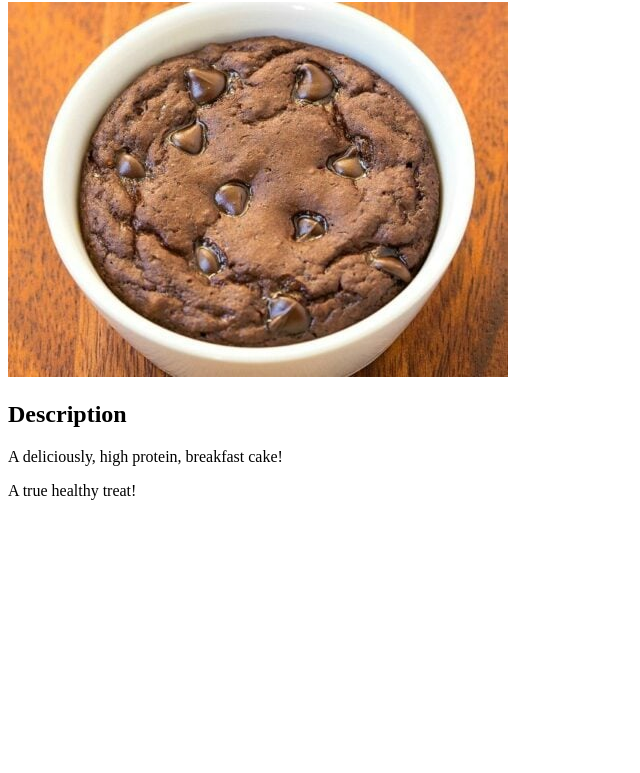
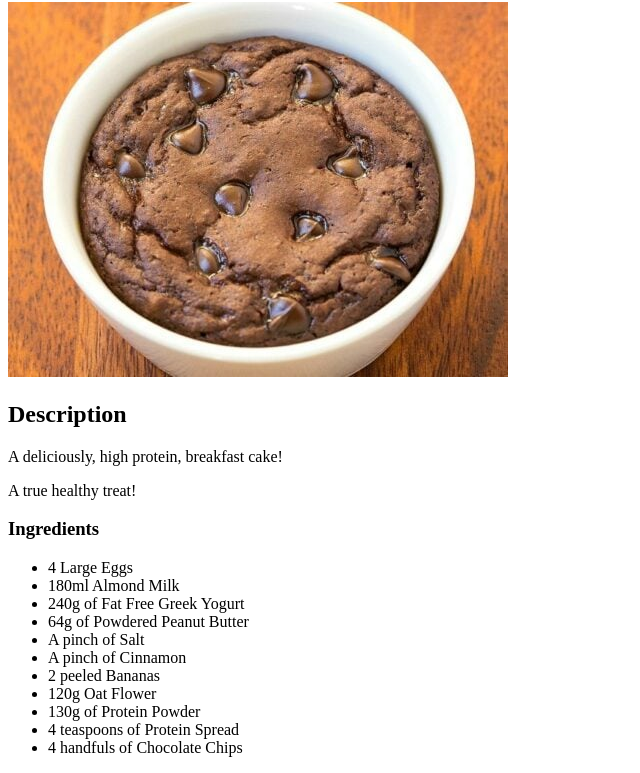
Before and after one commit to Ltys-on/odin-recipies, a plain HTML site: page recipes/breakfast-protein-cakes.html in a window 1280 px wide. Shown: the part 78-851 px from the top of the page, without its empty margins (0-640 px from the left). Before the commit the page ends 800 px from the top, so only its background shows below. Drawn offline with Linux system fonts and the light colour scheme.

Commit message:
Add list of ingredients

```diff
--- a/recipes/breakfast-protein-cakes.html
+++ b/recipes/breakfast-protein-cakes.html
@@ -10,5 +10,19 @@
         <h2>Description</h2>
         <p>A deliciously, high protein, breakfast cake!</p>
         <p>A true healthy treat!</p>
+        <h3>Ingredients</h3>
+        <ul>
+            <li>4 Large Eggs</li>
+            <li>180ml Almond Milk</li>
+            <li>240g of Fat Free Greek Yogurt</li>
+            <li>64g of Powdered Peanut Butter</li>
+            <li>A pinch of Salt</li>
+            <li>A pinch of Cinnamon</li>
+            <li>2 peeled Bananas</li>
+            <li>120g Oat Flower</li>
+            <li>130g of Protein Powder</li>
+            <li>4 teaspoons of Protein Spread</li>
+            <li>4 handfuls of Chocolate Chips</li>
+        </ul>
     </body>
 </html>
```
